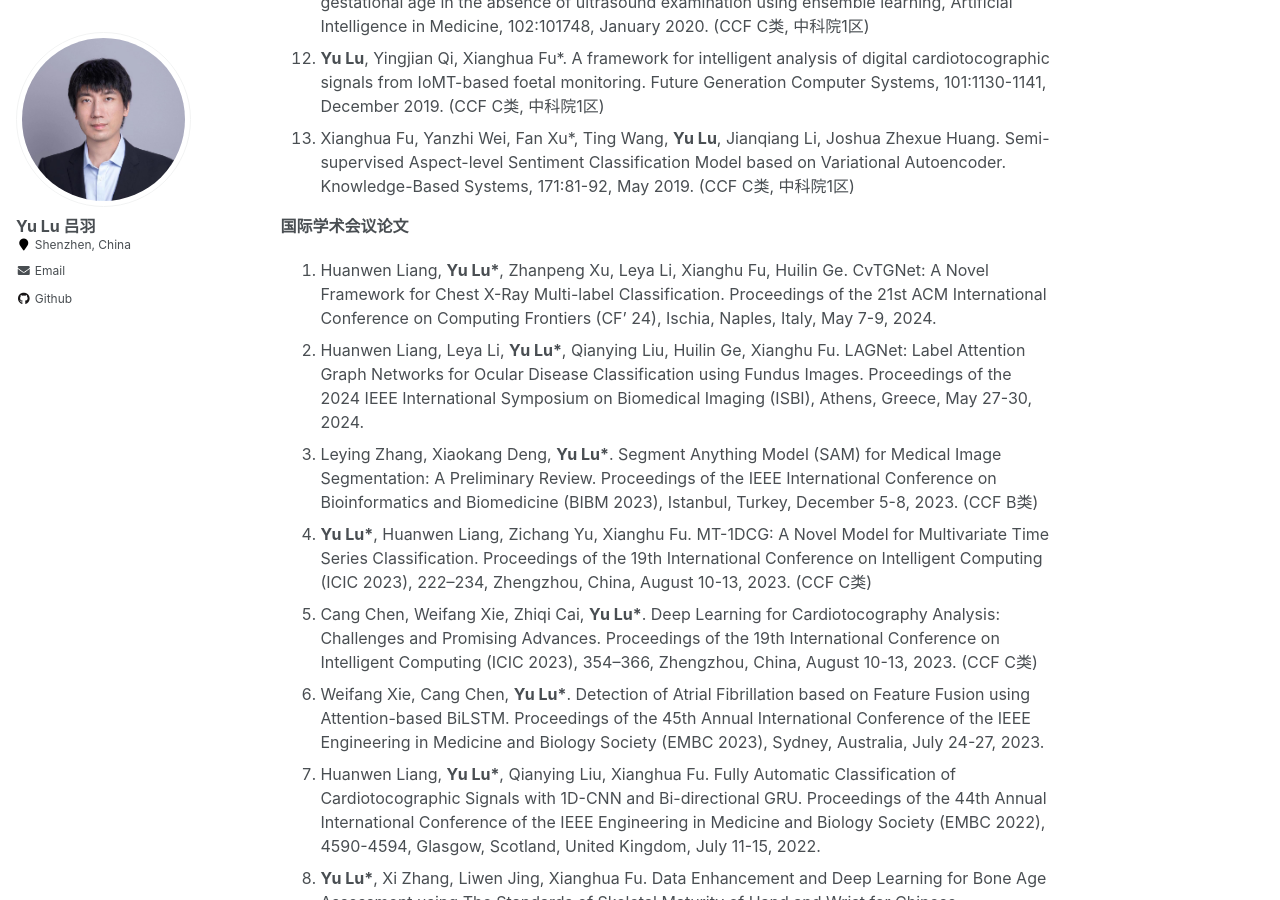
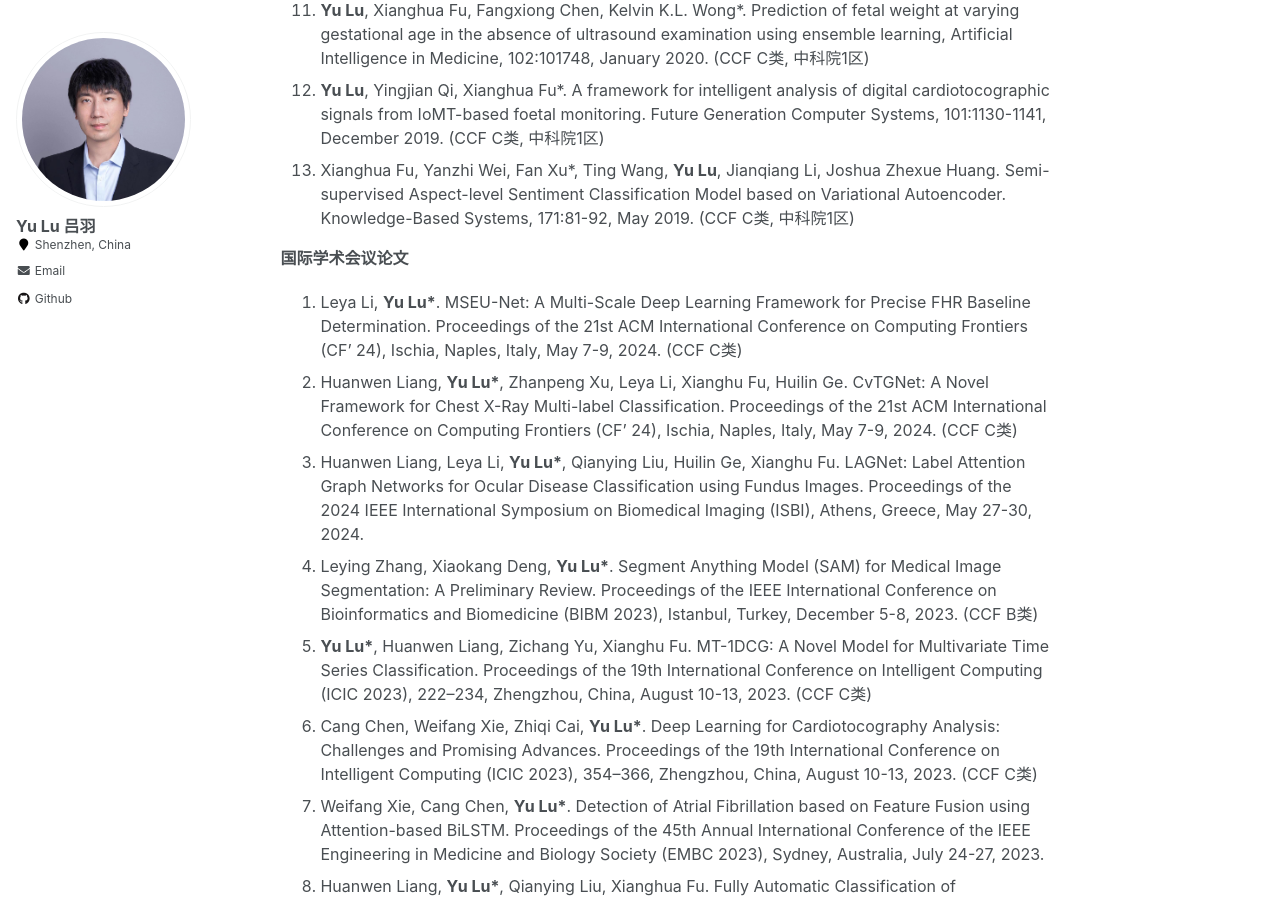
Before and after one commit to YukariUmezawa/lvyu.github.io, a Jekyll site: the page built from _pages/about.md, in a window 1280 px wide and 900 px high, scrolled down 3773 px. Built offline with Jekyll 4.4.1, drawn with Linux system fonts in a browser that asks for light colours; some of the changed text lies outside the part shown.

Commit message:
Update about.md

```diff
--- a/_pages/about.md
+++ b/_pages/about.md
@@ -38,7 +38,8 @@
 
 News
 ======
-- [02/2024] 1 paper accepted to ACM CF'24，研究生一作。
+- [03/2024] 1 poster paper accepted to ACM CF 2024，本科生一作。
+- [02/2024] 1 paper accepted to ACM CF 2024，研究生一作。
 - [02/2024] 1 paper accepted to ISBI 2024，研究生一作。
 - [11/2023] 1 paper accepted to BIBM 2023，本科生一作。
 - [05/2023] 2 papers accepted to ICIC 2023，本科生一作1篇。
@@ -105,16 +106,17 @@
 
 ***国际学术会议论文***
 
-1. Huanwen Liang, __Yu Lu*__, Zhanpeng Xu, Leya Li, Xianghu Fu, Huilin Ge. CvTGNet: A Novel Framework for Chest X-Ray Multi-label Classification. Proceedings of the 21st ACM International Conference on Computing Frontiers (CF' 24), Ischia, Naples, Italy, May 7-9, 2024.
-1. Huanwen Liang, Leya Li, __Yu Lu*__, Qianying Liu, Huilin Ge, Xianghu Fu. LAGNet: Label Attention Graph Networks for Ocular Disease Classification using Fundus Images. Proceedings of the 2024 IEEE International Symposium on Biomedical Imaging (ISBI), Athens, Greece, May 27-30, 2024.
-2. Leying Zhang, Xiaokang Deng, __Yu Lu*__. Segment Anything Model (SAM) for Medical Image Segmentation: A Preliminary Review. Proceedings of the IEEE International Conference on Bioinformatics and Biomedicine (BIBM 2023), Istanbul, Turkey, December 5-8, 2023. (CCF B类)
-3. __Yu Lu*__, Huanwen Liang, Zichang Yu, Xianghu Fu. MT-1DCG: A Novel Model for Multivariate Time Series Classification. Proceedings of the 19th International Conference on Intelligent Computing (ICIC 2023), 222–234, Zhengzhou, China, August 10-13, 2023. (CCF C类)
-4. Cang Chen, Weifang Xie, Zhiqi Cai, __Yu Lu*__. Deep Learning for Cardiotocography Analysis: Challenges and Promising Advances. Proceedings of the 19th International Conference on Intelligent Computing (ICIC 2023), 354–366, Zhengzhou, China, August 10-13, 2023. (CCF C类)
-5. Weifang Xie, Cang Chen, __Yu Lu*__. Detection of Atrial Fibrillation based on Feature Fusion using Attention-based BiLSTM. Proceedings of the 45th Annual International Conference of the IEEE Engineering in Medicine and Biology Society (EMBC 2023), Sydney, Australia, July 24-27, 2023.
-6. Huanwen Liang, __Yu Lu*__, Qianying Liu, Xianghua Fu. Fully Automatic Classification of Cardiotocographic Signals with 1D-CNN and Bi-directional GRU. Proceedings of the 44th Annual International Conference of the IEEE Engineering in Medicine and Biology Society (EMBC 2022), 4590-4594, Glasgow, Scotland, United Kingdom, July 11-15, 2022.
-7. __Yu Lu*__, Xi Zhang, Liwen Jing, Xianghua Fu. Data Enhancement and Deep Learning for Bone Age Assessment using The Standards of Skeletal Maturity of Hand and Wrist for Chinese. Proceedings of the 43rd Annual International Conference of the IEEE Engineering in Medicine and Biology Society (EMBC 2021), 2605-2609, Guadalajara, Mexico, November 1-5, 2021.
-8. __Yu Lu*__, Xianghua Fu, Xiaoqing Li, Yingjian Qi. Cardiac Chamber Segmentation Using Deep Learning on Magnetic Resonance Images from Patients Before and After Atrial Septal Occlusion Surgery. Proceedings of the 42nd Annual International Conference of the IEEE Engineering in Medicine and Biology Society (EMBC 2020), 1211-1216, Montreal, QC, Canada, July 20-24, 2020.
-9. __Yu Lu__, Xi Zhang, Xianghua Fu, Fangxiong Chen, Kelvin K.L. Wong*. Ensemble Machine Learning for Estimating Fetal Weight at Varying Gestational Age. Proceedings of the 33rd AAAI Conference on Artificial Intelligence (AAAI 2019), 9522-9527, Honolulu, Hawaii, USA, January 27 - February 1, 2019. (CCF A类)
+1. Leya Li, __Yu Lu*__. MSEU-Net: A Multi-Scale Deep Learning Framework for Precise FHR Baseline Determination. Proceedings of the 21st ACM International Conference on Computing Frontiers (CF' 24), Ischia, Naples, Italy, May 7-9, 2024. (CCF C类)
+2. Huanwen Liang, __Yu Lu*__, Zhanpeng Xu, Leya Li, Xianghu Fu, Huilin Ge. CvTGNet: A Novel Framework for Chest X-Ray Multi-label Classification. Proceedings of the 21st ACM International Conference on Computing Frontiers (CF' 24), Ischia, Naples, Italy, May 7-9, 2024. (CCF C类)
+3. Huanwen Liang, Leya Li, __Yu Lu*__, Qianying Liu, Huilin Ge, Xianghu Fu. LAGNet: Label Attention Graph Networks for Ocular Disease Classification using Fundus Images. Proceedings of the 2024 IEEE International Symposium on Biomedical Imaging (ISBI), Athens, Greece, May 27-30, 2024.
+4. Leying Zhang, Xiaokang Deng, __Yu Lu*__. Segment Anything Model (SAM) for Medical Image Segmentation: A Preliminary Review. Proceedings of the IEEE International Conference on Bioinformatics and Biomedicine (BIBM 2023), Istanbul, Turkey, December 5-8, 2023. (CCF B类)
+5. __Yu Lu*__, Huanwen Liang, Zichang Yu, Xianghu Fu. MT-1DCG: A Novel Model for Multivariate Time Series Classification. Proceedings of the 19th International Conference on Intelligent Computing (ICIC 2023), 222–234, Zhengzhou, China, August 10-13, 2023. (CCF C类)
+6. Cang Chen, Weifang Xie, Zhiqi Cai, __Yu Lu*__. Deep Learning for Cardiotocography Analysis: Challenges and Promising Advances. Proceedings of the 19th International Conference on Intelligent Computing (ICIC 2023), 354–366, Zhengzhou, China, August 10-13, 2023. (CCF C类)
+7. Weifang Xie, Cang Chen, __Yu Lu*__. Detection of Atrial Fibrillation based on Feature Fusion using Attention-based BiLSTM. Proceedings of the 45th Annual International Conference of the IEEE Engineering in Medicine and Biology Society (EMBC 2023), Sydney, Australia, July 24-27, 2023.
+8. Huanwen Liang, __Yu Lu*__, Qianying Liu, Xianghua Fu. Fully Automatic Classification of Cardiotocographic Signals with 1D-CNN and Bi-directional GRU. Proceedings of the 44th Annual International Conference of the IEEE Engineering in Medicine and Biology Society (EMBC 2022), 4590-4594, Glasgow, Scotland, United Kingdom, July 11-15, 2022.
+9. __Yu Lu*__, Xi Zhang, Liwen Jing, Xianghua Fu. Data Enhancement and Deep Learning for Bone Age Assessment using The Standards of Skeletal Maturity of Hand and Wrist for Chinese. Proceedings of the 43rd Annual International Conference of the IEEE Engineering in Medicine and Biology Society (EMBC 2021), 2605-2609, Guadalajara, Mexico, November 1-5, 2021.
+10. __Yu Lu*__, Xianghua Fu, Xiaoqing Li, Yingjian Qi. Cardiac Chamber Segmentation Using Deep Learning on Magnetic Resonance Images from Patients Before and After Atrial Septal Occlusion Surgery. Proceedings of the 42nd Annual International Conference of the IEEE Engineering in Medicine and Biology Society (EMBC 2020), 1211-1216, Montreal, QC, Canada, July 20-24, 2020.
+11. __Yu Lu__, Xi Zhang, Xianghua Fu, Fangxiong Chen, Kelvin K.L. Wong*. Ensemble Machine Learning for Estimating Fetal Weight at Varying Gestational Age. Proceedings of the 33rd AAAI Conference on Artificial Intelligence (AAAI 2019), 9522-9527, Honolulu, Hawaii, USA, January 27 - February 1, 2019. (CCF A类)
 
 
 **（2018.9以前）**
```
